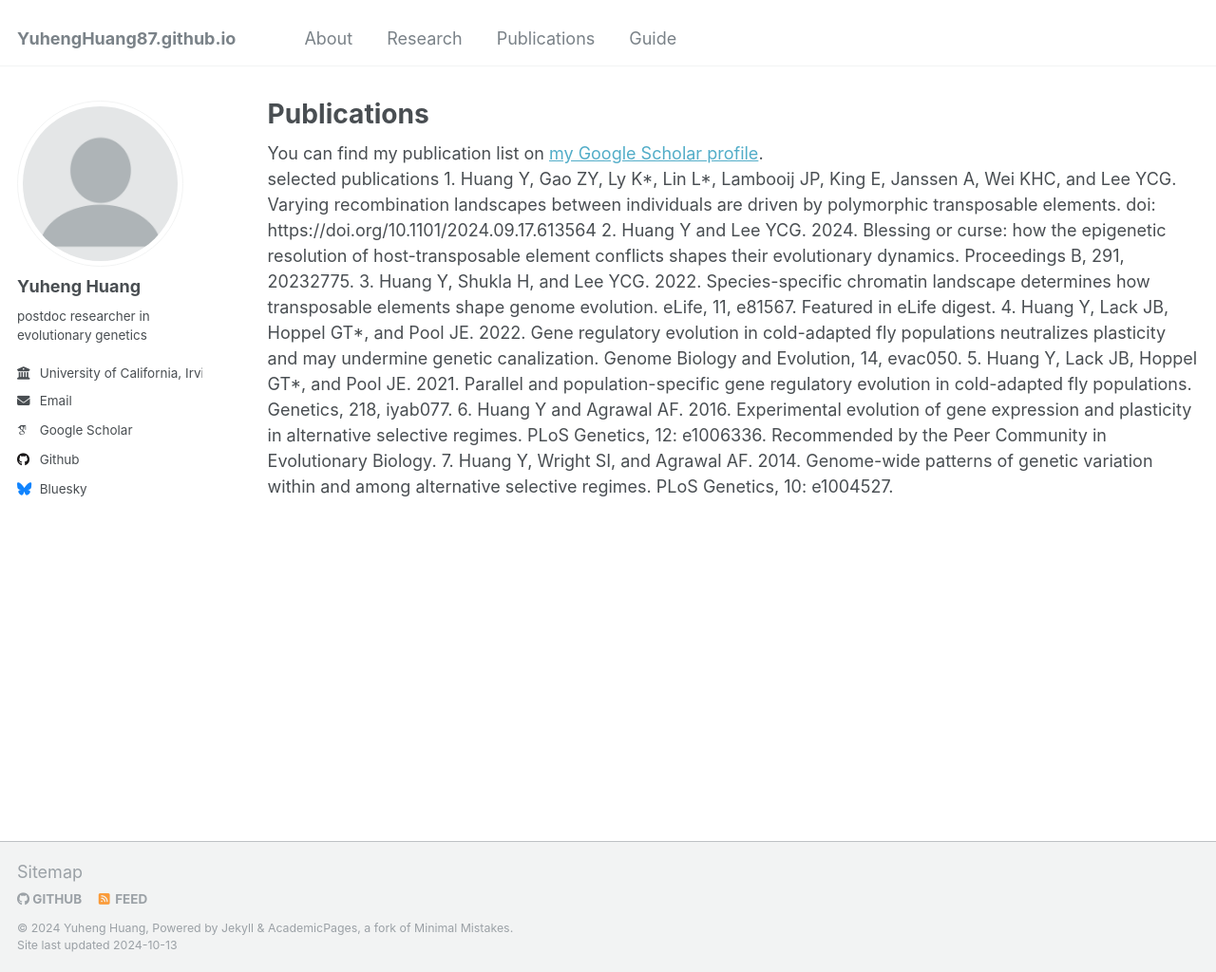
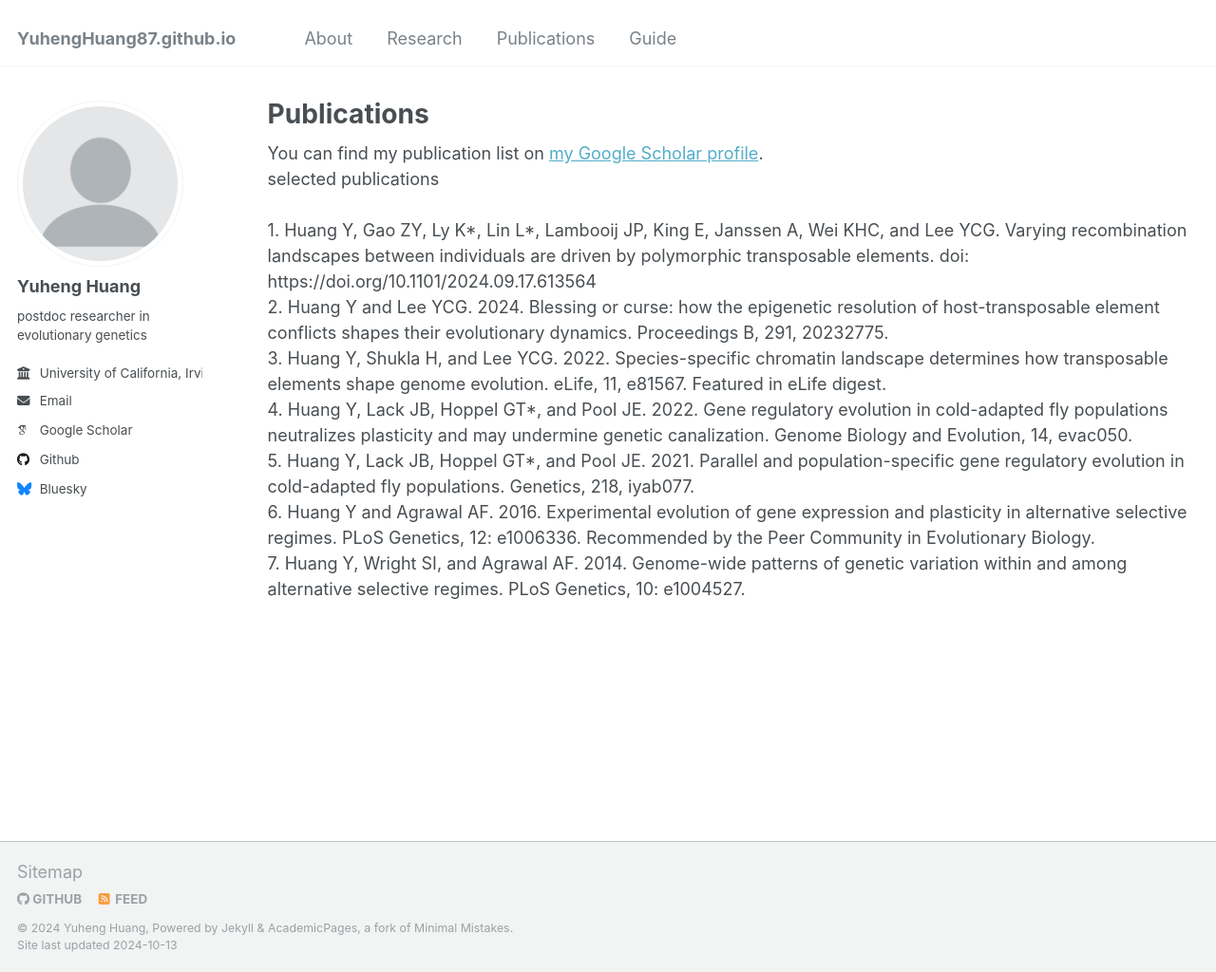
Before and after one commit to YuhengHuang87/YuhengHuang87.github.io, a Jekyll site: the page built from _pages/publications.html, in a window 1280 px wide and 1024 px high. Shown: the whole window at 95% size. Built offline with Jekyll 4.4.1, drawn with Linux system fonts in a browser that asks for light colours; some web fonts are replaced.

```diff
--- a/_pages/publications.html
+++ b/_pages/publications.html
@@ -13,12 +13,12 @@ author_profile: true
 
 <!-- New style rendering if publication categories are defined -->
 
-selected publications
-
-1. Huang Y, Gao ZY, Ly K*, Lin L*, Lambooij JP, King E, Janssen A, Wei KHC, and Lee YCG. Varying recombination landscapes between individuals are driven by polymorphic transposable elements. doi: https://doi.org/10.1101/2024.09.17.613564
-2. Huang Y and Lee YCG. 2024. Blessing or curse: how the epigenetic resolution of host-transposable element conflicts shapes their evolutionary dynamics. Proceedings B, 291, 20232775.
-3. Huang Y, Shukla H, and Lee YCG. 2022. Species-specific chromatin landscape determines how transposable elements shape genome evolution. eLife, 11, e81567. Featured in eLife digest.
-4. Huang Y, Lack JB, Hoppel GT*, and Pool JE. 2022. Gene regulatory evolution in cold-adapted fly populations neutralizes plasticity and may undermine genetic canalization. Genome Biology and Evolution, 14, evac050.
-5. Huang Y, Lack JB, Hoppel GT*, and Pool JE. 2021. Parallel and population-specific gene regulatory evolution in cold-adapted fly populations. Genetics, 218, iyab077.
-6. Huang Y and Agrawal AF. 2016.  Experimental evolution of gene expression and plasticity in alternative selective regimes. PLoS Genetics, 12: e1006336. Recommended by the Peer Community in Evolutionary Biology.
-7. Huang Y, Wright SI, and Agrawal AF. 2014. Genome-wide patterns of genetic variation within and among alternative selective regimes. PLoS Genetics, 10: e1004527.
+selected publications<br>
+<br>
+1. Huang Y, Gao ZY, Ly K*, Lin L*, Lambooij JP, King E, Janssen A, Wei KHC, and Lee YCG. Varying recombination landscapes between individuals are driven by polymorphic transposable elements. doi: https://doi.org/10.1101/2024.09.17.613564 <br>
+2. Huang Y and Lee YCG. 2024. Blessing or curse: how the epigenetic resolution of host-transposable element conflicts shapes their evolutionary dynamics. Proceedings B, 291, 20232775. <br>
+3. Huang Y, Shukla H, and Lee YCG. 2022. Species-specific chromatin landscape determines how transposable elements shape genome evolution. eLife, 11, e81567. Featured in eLife digest. <br>
+4. Huang Y, Lack JB, Hoppel GT*, and Pool JE. 2022. Gene regulatory evolution in cold-adapted fly populations neutralizes plasticity and may undermine genetic canalization. Genome Biology and Evolution, 14, evac050. <br>
+5. Huang Y, Lack JB, Hoppel GT*, and Pool JE. 2021. Parallel and population-specific gene regulatory evolution in cold-adapted fly populations. Genetics, 218, iyab077. <br>
+6. Huang Y and Agrawal AF. 2016.  Experimental evolution of gene expression and plasticity in alternative selective regimes. PLoS Genetics, 12: e1006336. Recommended by the Peer Community in Evolutionary Biology. <br>
+7. Huang Y, Wright SI, and Agrawal AF. 2014. Genome-wide patterns of genetic variation within and among alternative selective regimes. PLoS Genetics, 10: e1004527. <br>
```
